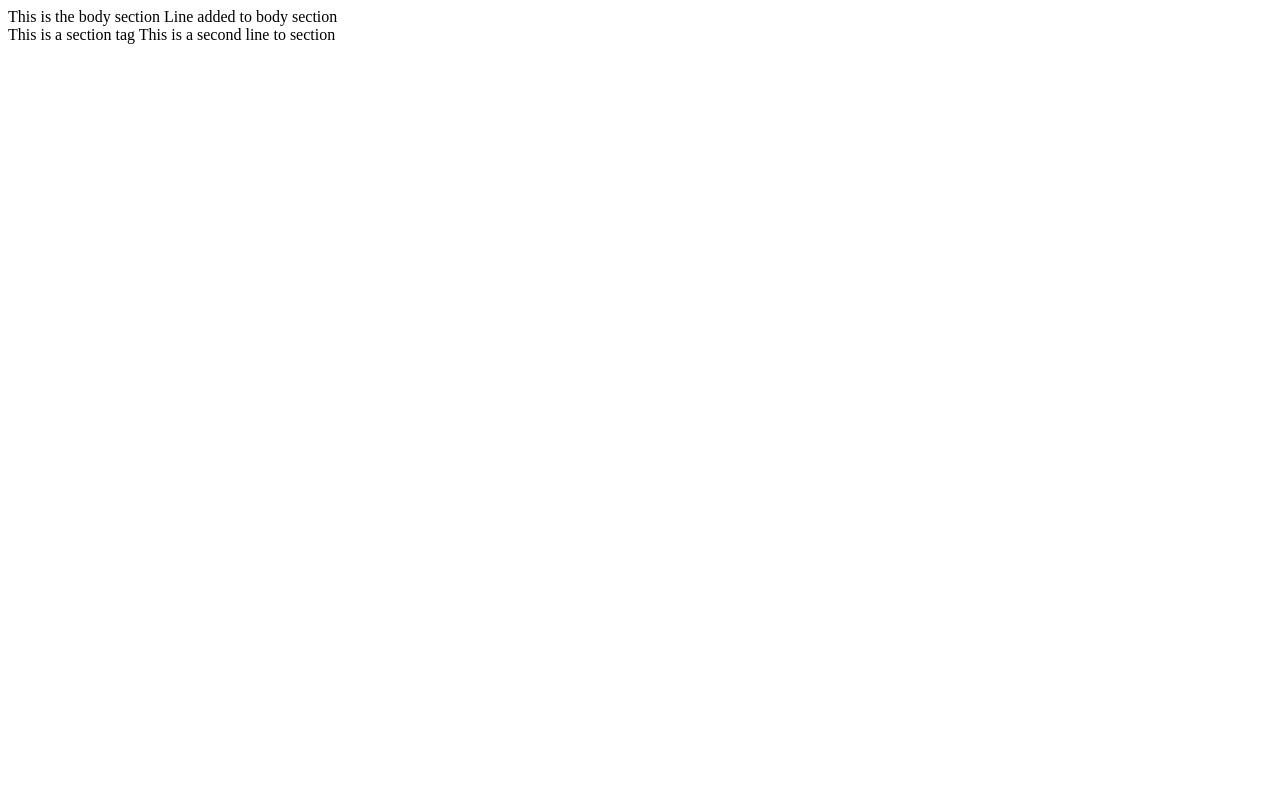
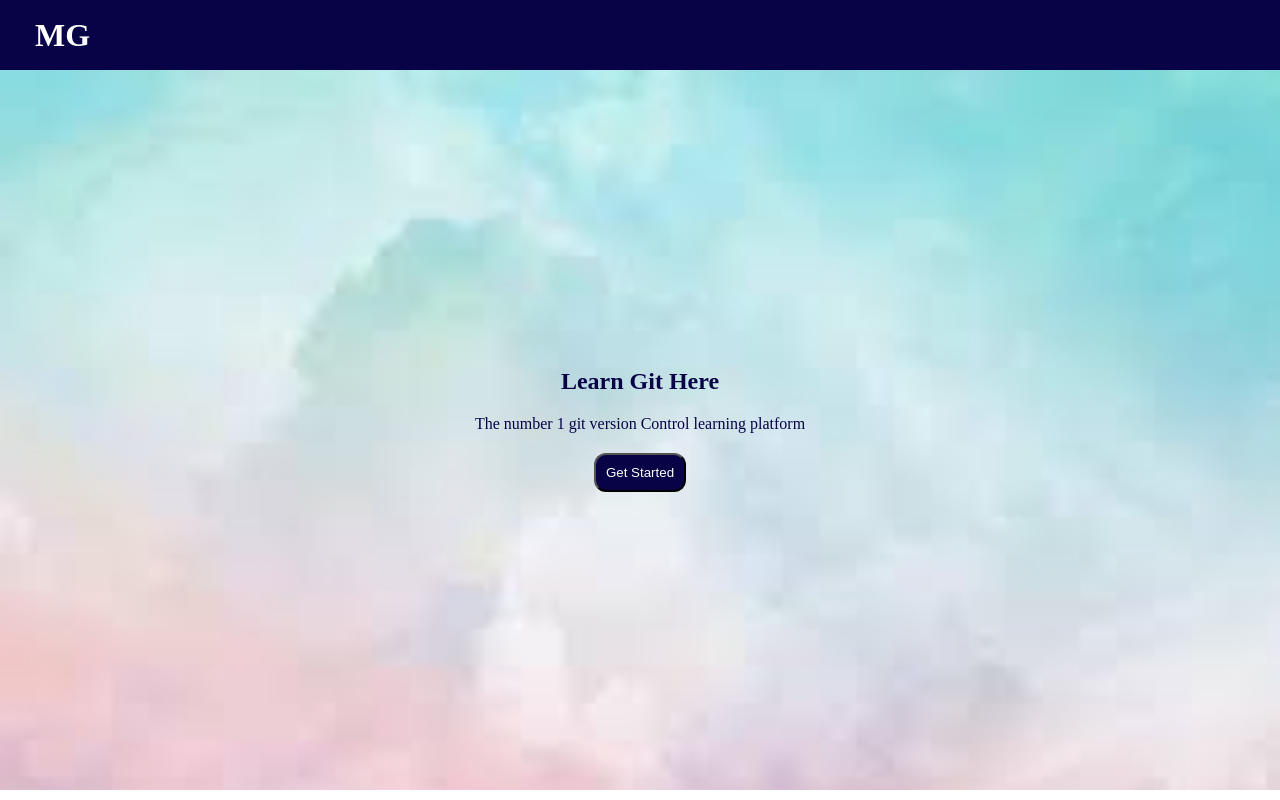
Before and after one commit to miranda-heavenly/mest_git_tut, a plain HTML site: page index.html in a window 1280 px wide. Drawn offline with Linux system fonts and the light colour scheme.

Commit message:
home page modified, style added

```diff
--- /dev/null
+++ b/index.css
@@ -0,0 +1,43 @@
+* {
+    box-sizing: border-box;
+    margin: 0;
+    padding: 0;
+}
+
+body {
+    width: 100%;
+    height: auto;
+}
+
+.header {
+    width: 100%;
+    height: 60px;
+    background-color: #070346;
+    display: flex;
+    align-items: center;
+    padding: 35px;
+    color: #fff;
+}
+
+.hero {
+    width: 100%;
+    min-height: 90vh;
+    background-image: url("./Assets/backround.jpeg");
+    background-repeat: no-repeat;
+    background-size: cover;
+    padding: 20px;
+    display: flex;
+    flex-direction: column;
+    align-items: center;
+    justify-content: center;
+    text-align: center;
+    color: #070346;
+    gap: 20px;
+}
+
+.on-btn {
+    padding: 10px;
+    color: #fff;
+    background-color: #070346;
+    border-radius: 12px;
+}
--- a/index.html
+++ b/index.html
@@ -1,9 +1,22 @@
-<title>This is the title</title>
+<!DOCTYPE html>
+<html lang="en">
+<head>
+    <meta charset="UTF-8">
+    <meta name="viewport" content="width=device-width, initial-scale=1.0">
+    <link rel="stylesheet" href="./index.css">
+    <title>Mest Git</title>
+</head>
 <body>
-    This is the body section
-    Line added to body section
-    <section>
-        This is a section tag
-        This is a second line to section
+    <header class="header">
+        <div class="logo">
+            <h1>MG</h1>
+        </div>
+    </header>
+
+    <section class="hero">
+        <h2>Learn Git Here</h2>
+        <p>The number 1 git version Control learning platform</p>
+        <button class="on-btn">Get Started</button>
     </section>
 </body>
+</html>
```
Also changed, not shown: Assets/backround.jpeg (added).
